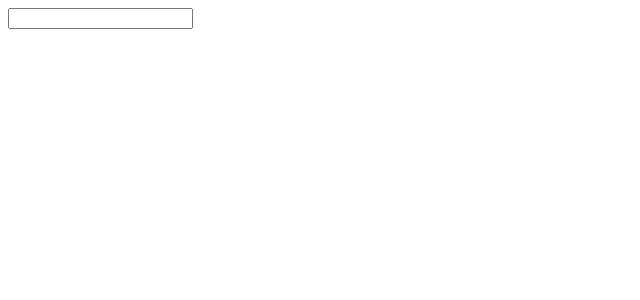
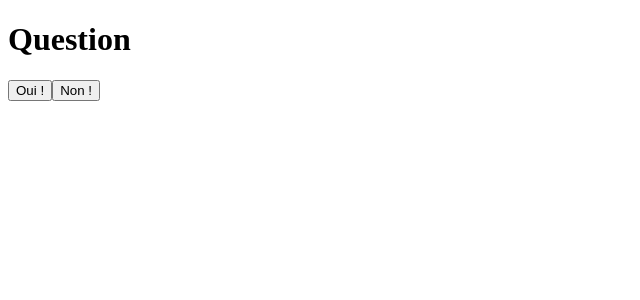
Before and after one commit to dymafr/vue-c9l2, a Vue app: page / in a window 1280 px wide. Shown: the top 300 px of the page, without its empty margins (0-640 px from the left). Built offline with nearby package versions, Linux system fonts and the light colour scheme.

Commit message:
1 file modified, 1 added

```diff
--- a/src/App.vue
+++ b/src/App.vue
@@ -1,16 +1,13 @@
 <template>
-  <input
-    :value="content"
-    @input="content = ($event.target as HTMLInputElement).value"
-    type="text"
-  />
+  <Modal v-model="content" />
   <p>{{ content }}</p>
 </template>
 
 <script setup lang="ts">
 import { ref } from 'vue';
+import Modal from './Modal.vue';
 
-const content = ref('');
+const content = ref(null);
 </script>
 
 <style scoped lang="scss"></style>
--- /dev/null
+++ b/src/Modal.vue
@@ -0,0 +1,28 @@
+<template>
+  <h1>Question</h1>
+  <button :class="{ active: modelValue }" @click="updateValue($event, true)">
+    Oui !
+  </button>
+  <button
+    :class="{ active: modelValue == false }"
+    @click="updateValue($event, false)"
+  >
+    Non !
+  </button>
+</template>
+
+<script setup lang="ts">
+defineProps<{ modelValue: boolean | null }>();
+
+const emit = defineEmits<{ e: 'update:modelValue'; value: boolean }>();
+
+function updateValue(event: MouseEvent, value: boolean) {
+  emit('update:modelValue', value);
+}
+</script>
+
+<style scoped lang="scss">
+.active {
+  background-color: red;
+}
+</style>
```
